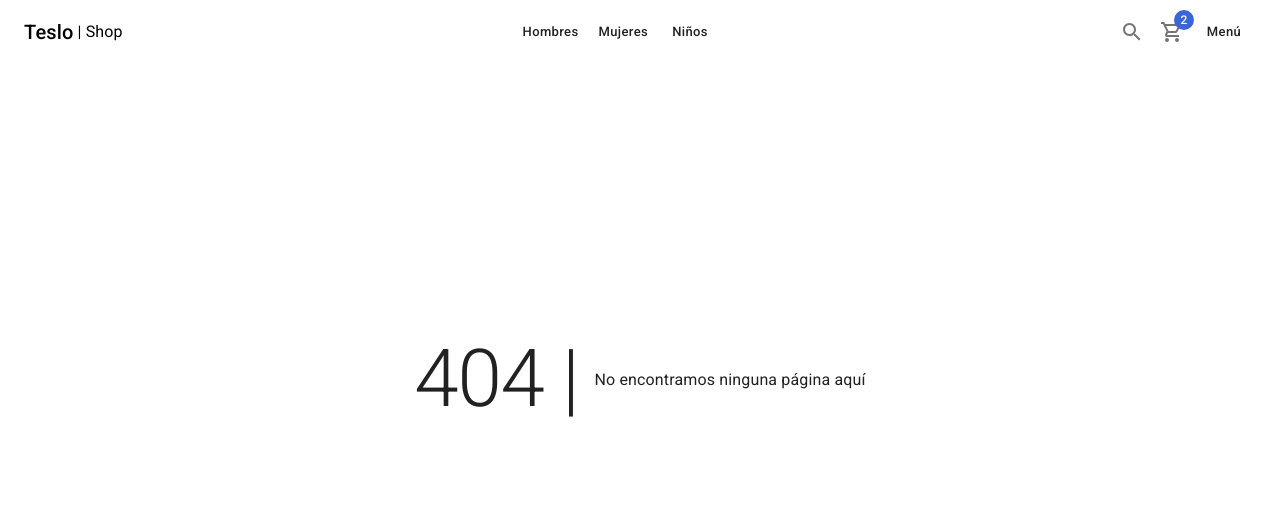
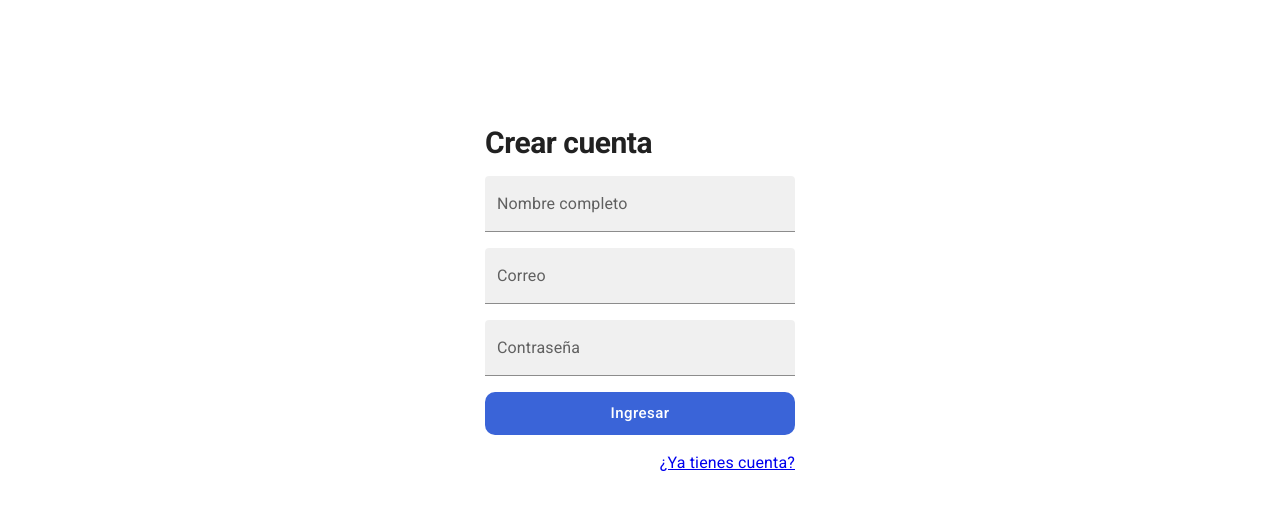
Before and after one commit to czabala847/next-teslo-shop, a Next.js app: page /auth/register in a window 1280 px wide. Before the commit this address had no page. Shown: the top 510 px of the page. Built offline with nearby package versions, Linux system fonts and the light colour scheme.

Commit message:
auth pages

```diff
--- /dev/null
+++ b/components/layouts/AuthLayout.tsx
@@ -0,0 +1,29 @@
+import React from "react";
+import Head from "next/head";
+import { Box } from "@mui/material";
+
+interface Props {
+  title: string;
+  children: JSX.Element | JSX.Element[];
+}
+
+export const AuthLayout: React.FC<Props> = ({ children, title }) => {
+  return (
+    <>
+      <Head>
+        <title>{title}</title>
+      </Head>
+
+      <main>
+        <Box
+          display="flex"
+          justifyContent="center"
+          alignItems="center"
+          height="calc(100vh - 200px)"
+        >
+          {children}
+        </Box>
+      </main>
+    </>
+  );
+};
--- a/components/layouts/index.ts
+++ b/components/layouts/index.ts
@@ -1 +1,2 @@
+export * from "./AuthLayout";
 export * from "./ShopLayout";
--- /dev/null
+++ b/pages/auth/register.tsx
@@ -0,0 +1,52 @@
+import React from "react";
+import Link from "next/link";
+import { Box, Button, Grid, TextField, Typography } from "@mui/material";
+import { AuthLayout } from "@/components/layouts";
+
+const RegisterPage = () => {
+  return (
+    <AuthLayout title={"Ingresar"}>
+      <Box sx={{ width: 350, padding: "10px 20px" }}>
+        <Grid container spacing={2}>
+          <Grid item xs={12}>
+            <Typography variant="h1" component="h1">
+              Crear cuenta
+            </Typography>
+          </Grid>
+
+          <Grid item xs={12}>
+            <TextField label="Nombre completo" variant="filled" fullWidth />
+          </Grid>
+          <Grid item xs={12}>
+            <TextField label="Correo" variant="filled" fullWidth />
+          </Grid>
+          <Grid item xs={12}>
+            <TextField
+              label="Contraseña"
+              type="password"
+              variant="filled"
+              fullWidth
+            />
+          </Grid>
+
+          <Grid item xs={12}>
+            <Button
+              color="secondary"
+              className="circular-btn"
+              size="large"
+              fullWidth
+            >
+              Ingresar
+            </Button>
+          </Grid>
+
+          <Grid item xs={12} display="flex" justifyContent="end">
+            <Link href="/auth/login">¿Ya tienes cuenta?</Link>
+          </Grid>
+        </Grid>
+      </Box>
+    </AuthLayout>
+  );
+};
+
+export default RegisterPage;
```
Also changed, not shown: pages/auth/login.tsx (added, +50 -0 lines).
